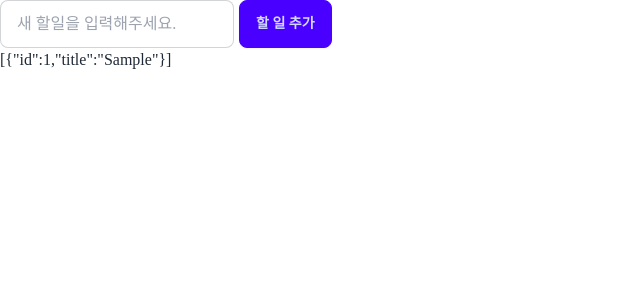
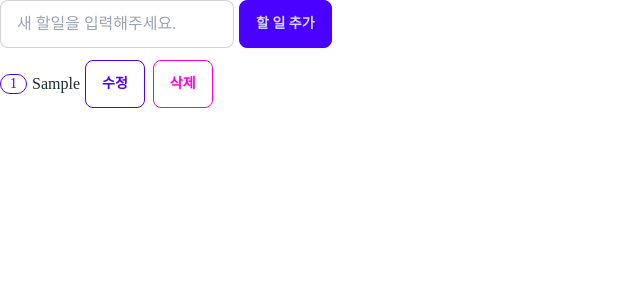
Before and after one commit to SangWon7242/todo_app_0928, a Next.js app: page / in a window 1280 px wide. Both pictures are taken after typing "Sample" into the empty fields and a click on the button "할 일 추가". Shown: the top 300 px of the page, without its empty margins (0-640 px from the left). Built offline with nearby package versions, Linux system fonts and the light colour scheme; a web font is replaced by a local one.

Commit message:
할 일 목록 UI 구현, 아이템 삭제

```diff
--- a/app/page.js
+++ b/app/page.js
@@ -29,8 +29,37 @@ const NewTodoForm = ({ addTodo: _addTodo }) => {
   );
 };
 
-const TodoList = ({ todos }) => {
-  return <>{JSON.stringify(todos)}</>;
+const TodoListItem = ({ todo, removeTodo: _removeTodo }) => {
+  const removeTodo = () => {
+    _removeTodo(todo.id);
+  };
+
+  return (
+    <li className="flex gap-[5px] mt-2 items-center">
+      <span className="badge badge-primary badge-outline">{todo.id}</span>
+      <span>{todo.title}</span>
+      <div className="btn-group flex gap-2">
+        <button className="btn btn-outline btn-primary">수정</button>
+        <button className="btn btn-outline btn-secondary" onClick={removeTodo}>
+          삭제
+        </button>
+      </div>
+    </li>
+  );
+};
+
+const TodoList = ({ todos, removeTodo }) => {
+  return (
+    <>
+      <nav className="menu-box mt-3">
+        <ul>
+          {todos.map((todo) => (
+            <TodoListItem key={todo.id} todo={todo} removeTodo={removeTodo} />
+          ))}
+        </ul>
+      </nav>
+    </>
+  );
 };
 
 const App = () => {
@@ -49,10 +78,15 @@ const App = () => {
     setLastTodoId(id);
   };
 
+  const removeTodo = (id) => {
+    const newTodos = todos.filter((todo) => todo.id != id);
+    setTodos(newTodos);
+  };
+
   return (
     <>
       <NewTodoForm addTodo={addTodo} />
-      <TodoList todos={todos} />
+      <TodoList todos={todos} removeTodo={removeTodo} />
     </>
   );
 };
```
